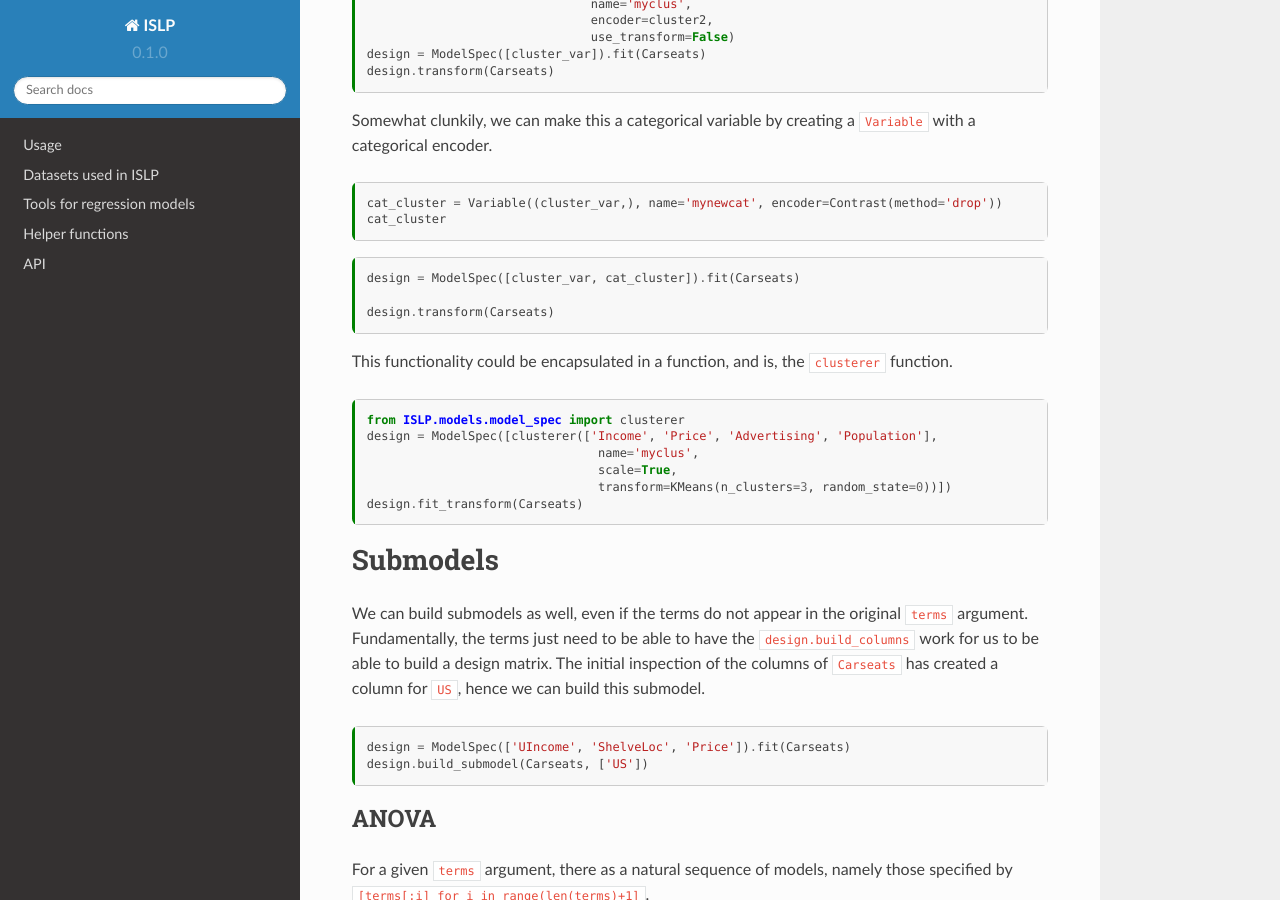
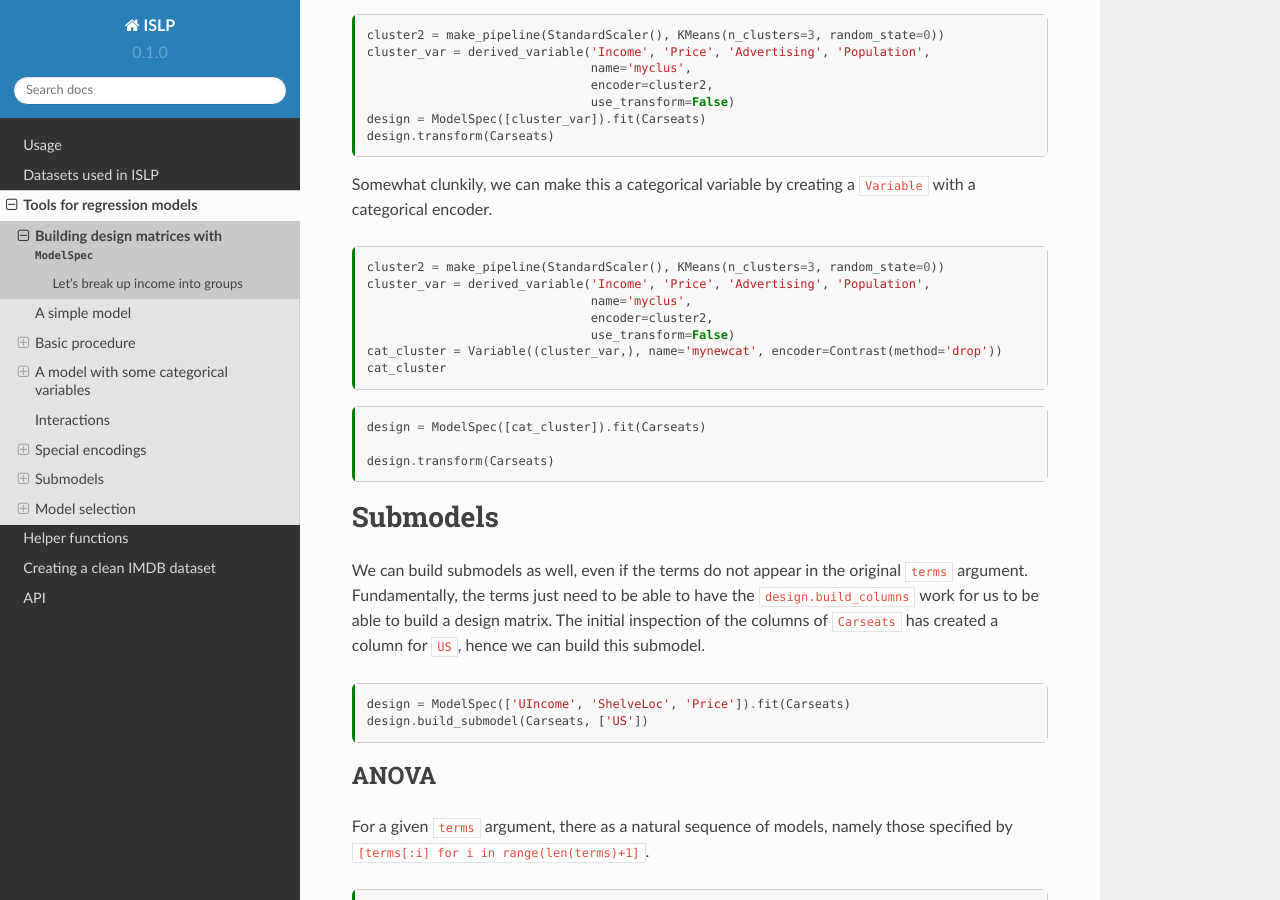
Before and after one commit to jonathan-taylor/ISLP, a Sphinx documentation site: the page built from docs/source/models/spec.md, in a window 1280 px wide and 900 px high, scrolled down 9744 px. Built offline with Sphinx 7.4.7 and the Read the Docs theme 2.0.0, drawn with Linux system fonts in a browser that asks for light colours; some of the changed text lies outside the part shown.

Commit message:
BF: make sure contrast gets a column

````diff
--- a/docs/source/index.rst
+++ b/docs/source/index.rst
@@ -16,4 +16,5 @@
    transforms
    models
    helpers
+   imdb
    api/index
--- a/docs/source/models.rst
+++ b/docs/source/models.rst
@@ -6,7 +6,7 @@
 
 .. toctree::
 
-   models/model_spec
+   models/spec
    models/sklearn_wrap
    models/generic_selector
    models/strategy
--- a/docs/source/models/base.md
+++ b/docs/source/models/spec.md
@@ -528,25 +531,19 @@
 categorical encoder.
 
 ```{code-cell} ipython3
+cluster2 = make_pipeline(StandardScaler(), KMeans(n_clusters=3, random_state=0))
+cluster_var = derived_variable('Income', 'Price', 'Advertising', 'Population',
+                               name='myclus',
+                               encoder=cluster2,
+                               use_transform=False)
 cat_cluster = Variable((cluster_var,), name='mynewcat', encoder=Contrast(method='drop'))
 cat_cluster
 ```
 
 ```{code-cell} ipython3
-design = ModelSpec([cluster_var, cat_cluster]).fit(Carseats)
+design = ModelSpec([cat_cluster]).fit(Carseats)
 
 design.transform(Carseats)
-```
-
-This functionality could be encapsulated in a function, and is, the `clusterer` function.
-
-```{code-cell} ipython3
-from ISLP.models.model_spec import clusterer
-design = ModelSpec([clusterer(['Income', 'Price', 'Advertising', 'Population'],
-                                name='myclus',
-                                scale=True,
-                                transform=KMeans(n_clusters=3, random_state=0))])
-design.fit_transform(Carseats)
 ```
 
 ## Submodels
````
Also changed, not shown: other parts of docs/source/models/spec.md (+5 -2 lines), docs/notebooks/models/spec.ipynb, 1 other file.
